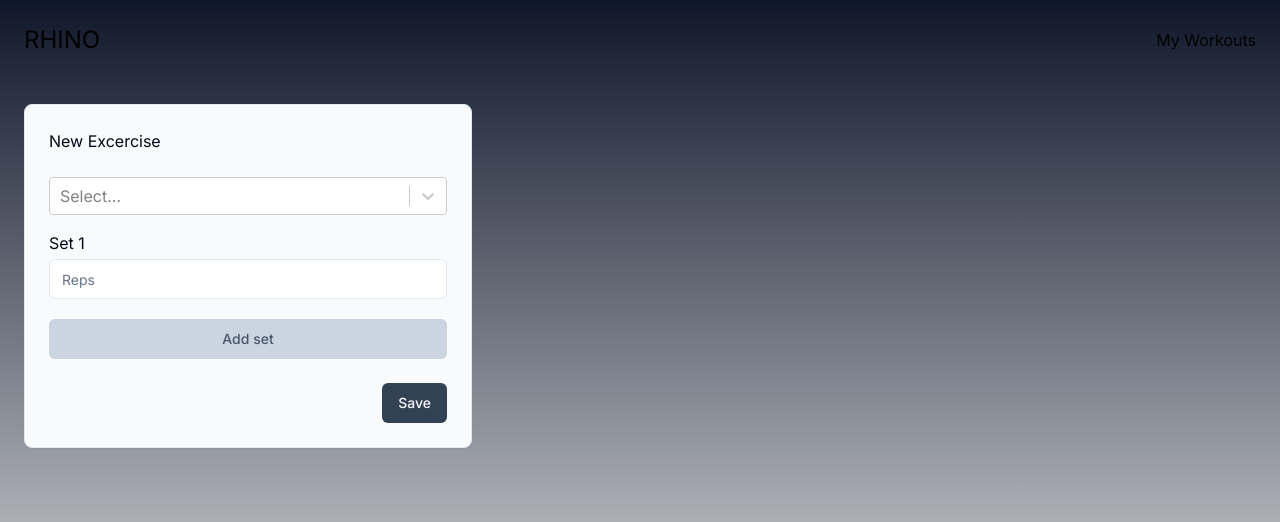
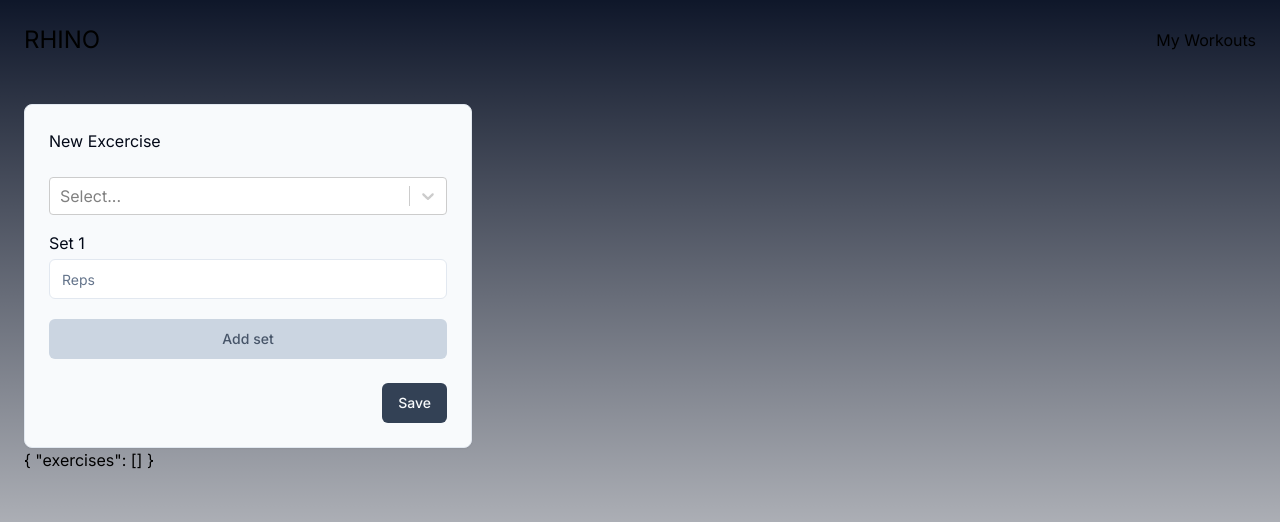
Before and after one commit to dan-ville/rhino, a Next.js app: page / in a window 1280 px wide. Shown: the top 522 px of the page. Built offline with nearby package versions, Linux system fonts and the light colour scheme.

Commit message:
create Workout component

```diff
--- a/src/app/page.tsx
+++ b/src/app/page.tsx
@@ -1,10 +1,11 @@
 import { Page, SetBuilderCard } from "@/components"
+import { Workout } from "@/components/Workout"
 
 export default function Home() {
   return (
     <main>
       <Page>
-        <SetBuilderCard />
+        <Workout />
       </Page>
     </main>
   )
--- /dev/null
+++ b/src/components/Workout.tsx
@@ -0,0 +1,16 @@
+"use client"
+
+import { useWorkout } from "@/lib/hooks"
+import { SetBuilderCard } from "./ui/SetBuilderCard"
+
+export function Workout() {
+  const { workout, setWorkout, id, saveWorkout, saveExerciseToWorkout } =
+    useWorkout()
+
+  return (
+    <div>
+      <SetBuilderCard saveExerciseToWorkout={saveExerciseToWorkout} />
+      {JSON.stringify(workout, null, 2)}
+    </div>
+  )
+}
--- a/src/components/index.ts
+++ b/src/components/index.ts
@@ -1,3 +1,9 @@
+// LAYOUT
 export * from "./layout/Header"
 export * from "./layout/Page"
+
+// UI
 export * from "./ui/SetBuilderCard"
+
+// APP
+export * from "./Workout"
--- a/src/components/ui/SetBuilderCard.tsx
+++ b/src/components/ui/SetBuilderCard.tsx
@@ -5,28 +5,14 @@ import { ExerciseLookup } from "../forms/ExerciseLookup"
 import { useFieldArray, useForm } from "react-hook-form"
 import { Button } from "./button"
 
-type Exercise = {
-  name: string
-  type: string
-  muscle: string
-  equipment: string
-  difficulty: string
-  instructions: string
-} | null
-
-type ExerciseSet = {
-  set: number | null
-  reps: number | null
+type SetBuilderCardProps = {
+  saveExerciseToWorkout: (exercise: Exercise) => void
 }
 
-type FormValues = {
-  exercise: Exercise | null
-  sets: ExerciseSet[]
-}
-
-export function SetBuilderCard() {
-  const { control, watch, register, handleSubmit } = useForm<FormValues>({
+export function SetBuilderCard({ saveExerciseToWorkout }: SetBuilderCardProps) {
+  const { control, watch, register, handleSubmit } = useForm<Exercise>({
     defaultValues: {
+      exercise: null,
       sets: [{ set: 1, reps: null }],
     },
   })
@@ -37,8 +23,12 @@ export function SetBuilderCard() {
 
   console.log(watch())
 
+  const onSubmit = (data: Exercise) => {
+    saveExerciseToWorkout(data)
+  }
+
   return (
-    <form onSubmit={handleSubmit((data) => console.log(data))}>
+    <form onSubmit={handleSubmit(onSubmit)}>
       <Card className="max-w-md bg-slate-50">
         <CardHeader>New Excercise</CardHeader>
         <CardContent>
@@ -57,9 +47,7 @@ export function SetBuilderCard() {
             })}
             <Button
               type="button"
-              onClick={() =>
-                appendSet({ set: sets.length + 1, reps: null })
-              }
+              onClick={() => appendSet({ set: sets.length + 1, reps: null })}
               className="bg-slate-300 text-slate-600 mt-2"
             >
               Add set
--- /dev/null
+++ b/src/lib/hooks/index.ts
@@ -0,0 +1 @@
+export * from "./useWorkout"
--- /dev/null
+++ b/src/lib/hooks/useWorkout.tsx
@@ -0,0 +1,23 @@
+"use client"
+
+import { useCallback, useId, useState } from "react"
+
+export function useWorkout() {
+  const [workout, setWorkout] = useState<Workout>({
+    exercises: [],
+  })
+  const id = useId()
+
+  const saveWorkout = useCallback(() => {
+    localStorage.setItem(`workout-${id}`, JSON.stringify(workout))
+  }, [workout, id])
+
+  const saveExerciseToWorkout = useCallback((exercise: Exercise) => {
+    setWorkout((workout) => ({
+      ...workout,
+      exercises: [...workout.exercises, exercise],
+    }))
+  }, [])
+
+  return { workout, setWorkout, id, saveWorkout, saveExerciseToWorkout }
+}
```
Also changed, not shown: src/lib/type.d.ts (added, +22 -0 lines).
